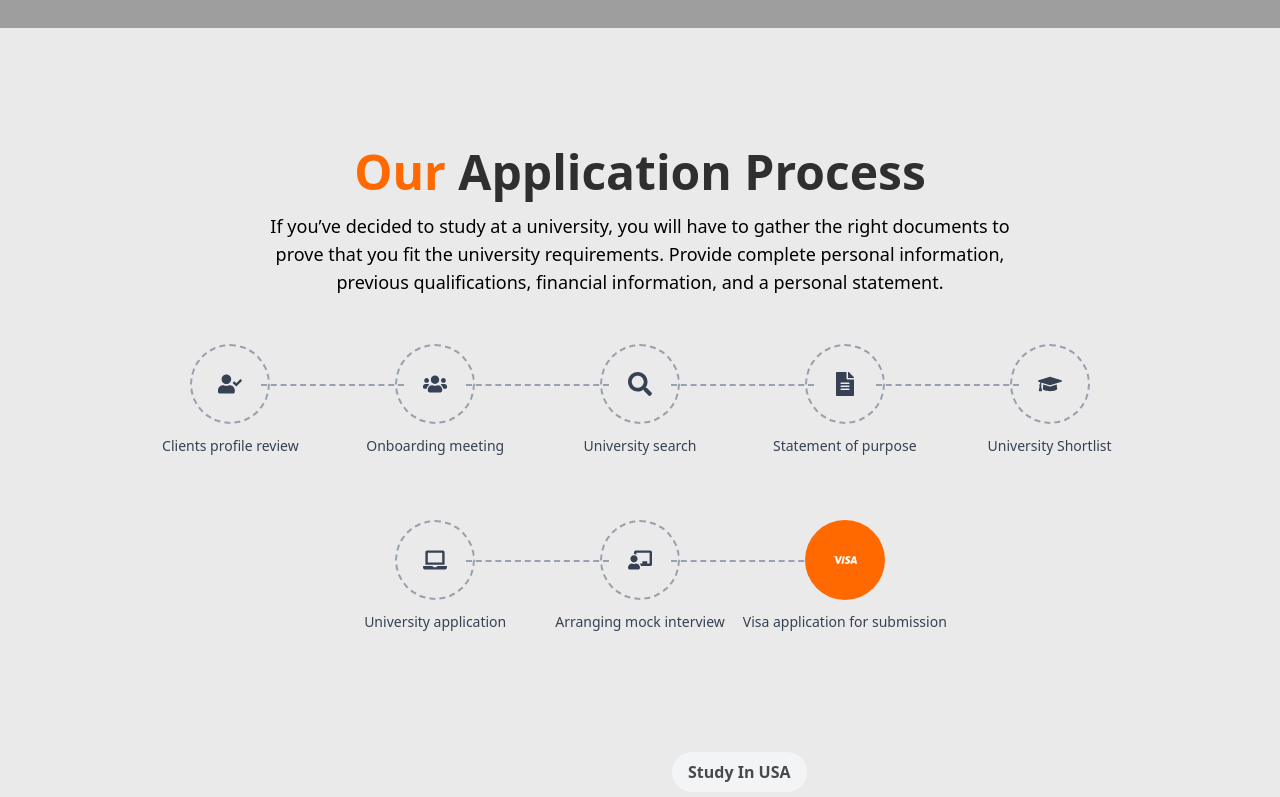
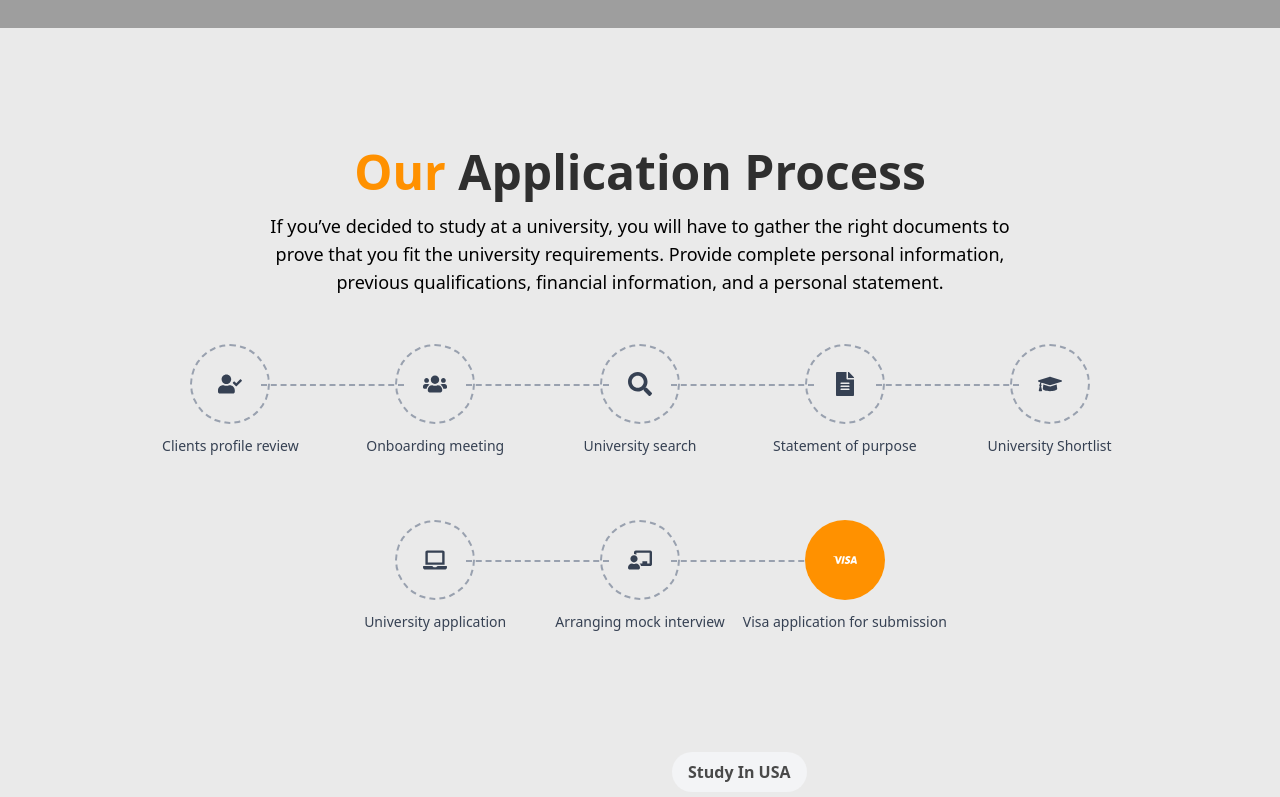
Before and after one commit to joySutradhor/c-nortway-global, a Next.js app: page /usa in a window 1280 px wide. Shown: the part 582-1379 px from the top of the page. Built offline with nearby package versions, Linux system fonts and the light colour scheme; grey boxes are pictures that could not be loaded.

Commit message:
color changes

```diff
--- a/app/_components/StudyDestinationCmp/ApplicationProcess/ApplicationProcess.jsx
+++ b/app/_components/StudyDestinationCmp/ApplicationProcess/ApplicationProcess.jsx
@@ -39,7 +39,7 @@ export default function ApplicationProcess () {
       <div className='section__spacing'>
 
         <h2 className='headingText text-center'>
-          <span className='text-orange-500'>Our</span> Application Process
+          <span className='text-[#ff9100]'>Our</span> Application Process
         </h2>
         <p className='heading__sub__text max-w-3xl mx-auto text-center mb-12'>
           If you’ve decided to study at a university, you will have to gather
@@ -56,7 +56,7 @@ export default function ApplicationProcess () {
                 <div
                   className={`flex items-center justify-center size-20 rounded-full border-2 border-dashed ${
                     step.highlight
-                      ? 'bg-orange-500 text-white border-orange-500'
+                      ? 'bg-[#ff9100] text-white border-[#ff9100]'
                       : 'border-gray-400 text-gray-700'
                   }`}
                 >
@@ -83,7 +83,7 @@ export default function ApplicationProcess () {
                 <div
                   className={`flex items-center justify-center size-20 rounded-full border-2 border-dashed ${
                     step.highlight
-                      ? 'bg-orange-500 text-white border-orange-500'
+                      ? 'bg-[#ff9100] text-white border-[#ff9100]'
                       : 'border-gray-400 text-gray-700'
                   }`}
                 >
```
